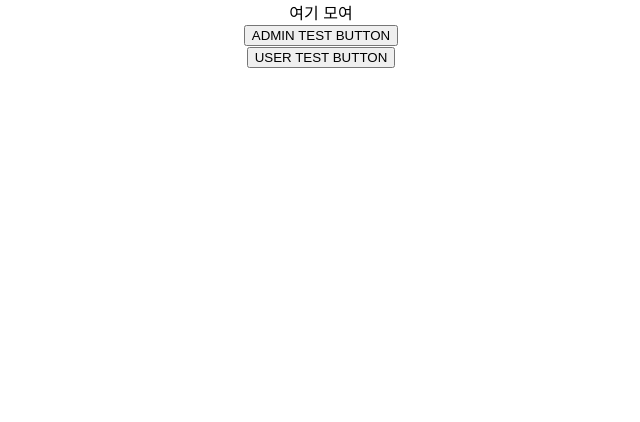
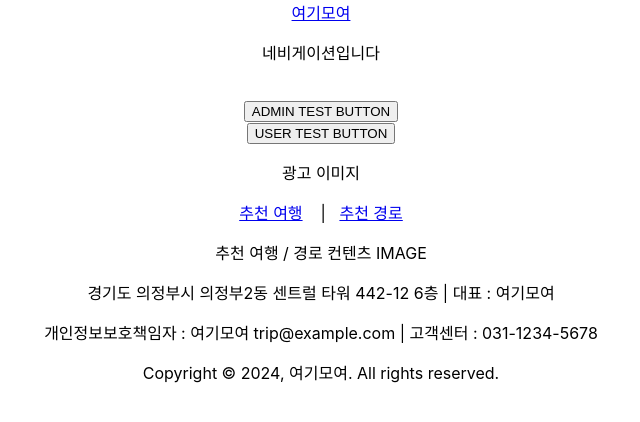
Before and after one commit to KangMS326/trip, a React (Create React App) app in the folder client/: page / in a window 1280 px wide. Shown: the top 422 px of the page, without its empty margins (319-959 px from the left). Built offline with nearby package versions, Linux system fonts and the light colour scheme.

Commit message:
App.js 수정 라우터 위치 변경 및 include 폴더 생성

```diff
--- a/client/src/App.js
+++ b/client/src/App.js
@@ -1,13 +1,29 @@
-import logo from './logo.svg';
 import './App.css';
 import MainHome from './component/MainHome';
 import Test from './component/admin/test';
+import Footer from './component/include/Footer';
+import Header from './component/include/Header';
+import Nav from './component/include/Nav';
+import { BrowserRouter, Route, Routes } from 'react-router-dom';
 
 function App() {
   return (
     <div className="App">
-      여기 모여
-      <Test />
+
+
+        <BrowserRouter>
+          <Header />
+          <Nav />
+          <Test />
+            <div>
+              <Routes>
+                  <Route path='/' element={<MainHome/>}> </Route>
+              </Routes>
+            </div>
+          <Footer />
+        </BrowserRouter>
+
+
     </div>
   );
 }
--- a/client/src/component/MainHome.jsx
+++ b/client/src/component/MainHome.jsx
@@ -1,15 +1,24 @@
-import React, { useEffect } from 'react';
-import { BrowserRouter, Route, Routes, Navigate } from 'react-router-dom';
+import React from 'react';
 
 
 const MainHome = () => {
 
     return(
-        <BrowserRouter>
-            <Routes>
-                <Route path="/">HOME</Route>
-            </Routes>
-        </BrowserRouter>
+        <>
+            <div>
+                <p>광고 이미지</p>
+            </div>
+            <div>
+                <a href="#">추천 여행</a> &nbsp;&nbsp; | &nbsp;&nbsp;
+                <a href="#">추천 경로</a>
+            </div>
+            <div>
+                <p>
+                    추천 여행 / 경로 컨텐츠 IMAGE
+                </p>
+            </div>
+        </>
+
     );
 
 }
--- /dev/null
+++ b/client/src/component/include/Footer.jsx
@@ -0,0 +1,15 @@
+import React from "react";
+
+function Footer () {
+
+    return(
+        <footer>
+            <div>
+                <p>경기도 의정부시 의정부2동 센트럴 타워 442-12 6층 | 대표 : 여기모여</p>
+                <p>개인정보보호책임자 : 여기모여 trip@example.com | 고객센터 : 031-1234-5678</p>
+                <p>Copyright © 2024, 여기모여. All rights reserved.</p>
+            </div>
+        </footer>
+    );
+}
+export default Footer;
--- /dev/null
+++ b/client/src/component/include/Header.jsx
@@ -0,0 +1,13 @@
+import React from "react";
+
+function Header () {
+
+    return(
+        <header>
+            <div>
+                <a href="/">여기모여</a>
+            </div>
+        </header>
+    );
+}
+export default Header;
--- /dev/null
+++ b/client/src/component/include/Nav.jsx
@@ -0,0 +1,13 @@
+import React from "react";
+
+function Nav() {
+
+    return (
+        <>
+        <div>
+            <p>네비게이션입니다</p>
+        </div>
+        </>
+    );
+}
+export default Nav;
```
